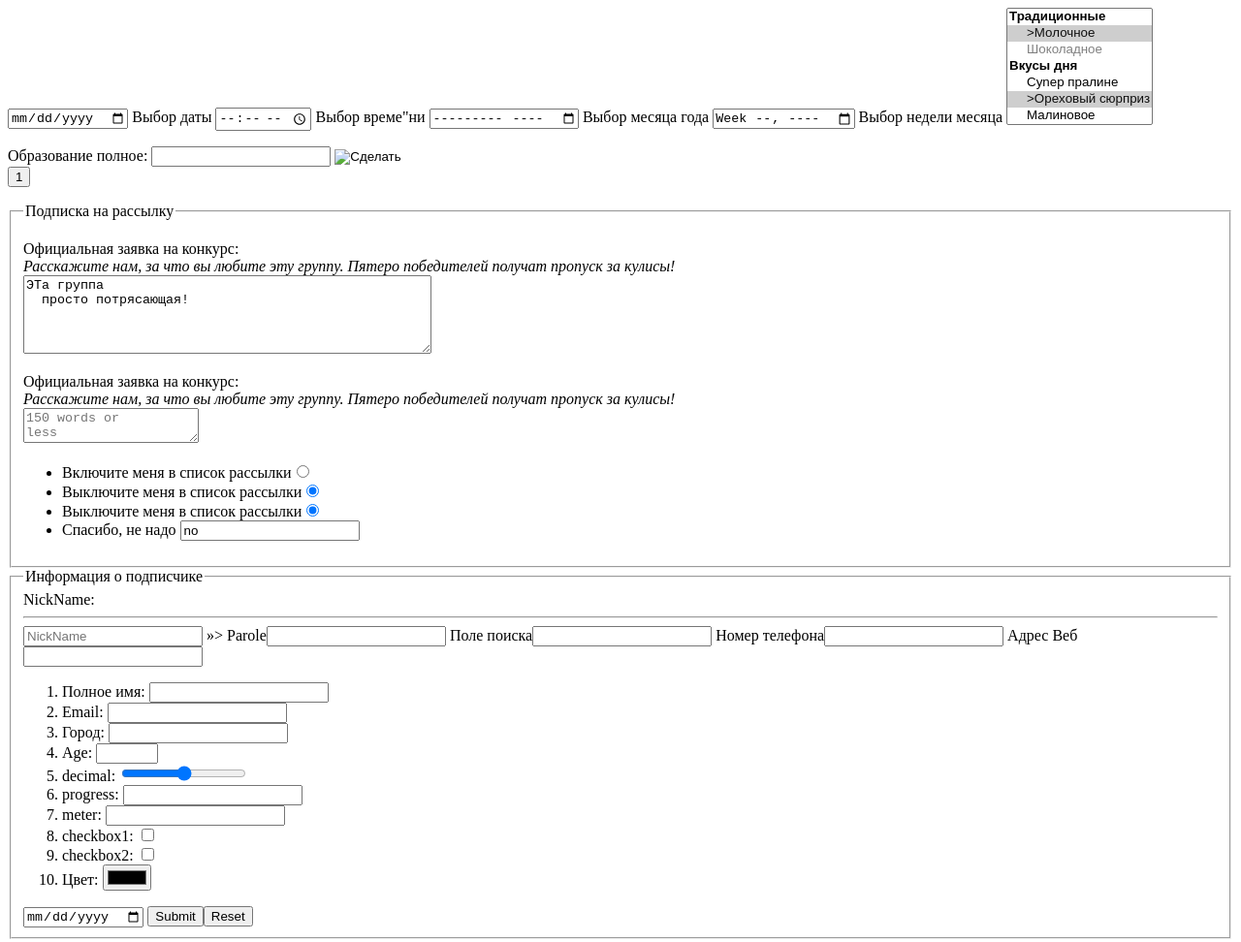
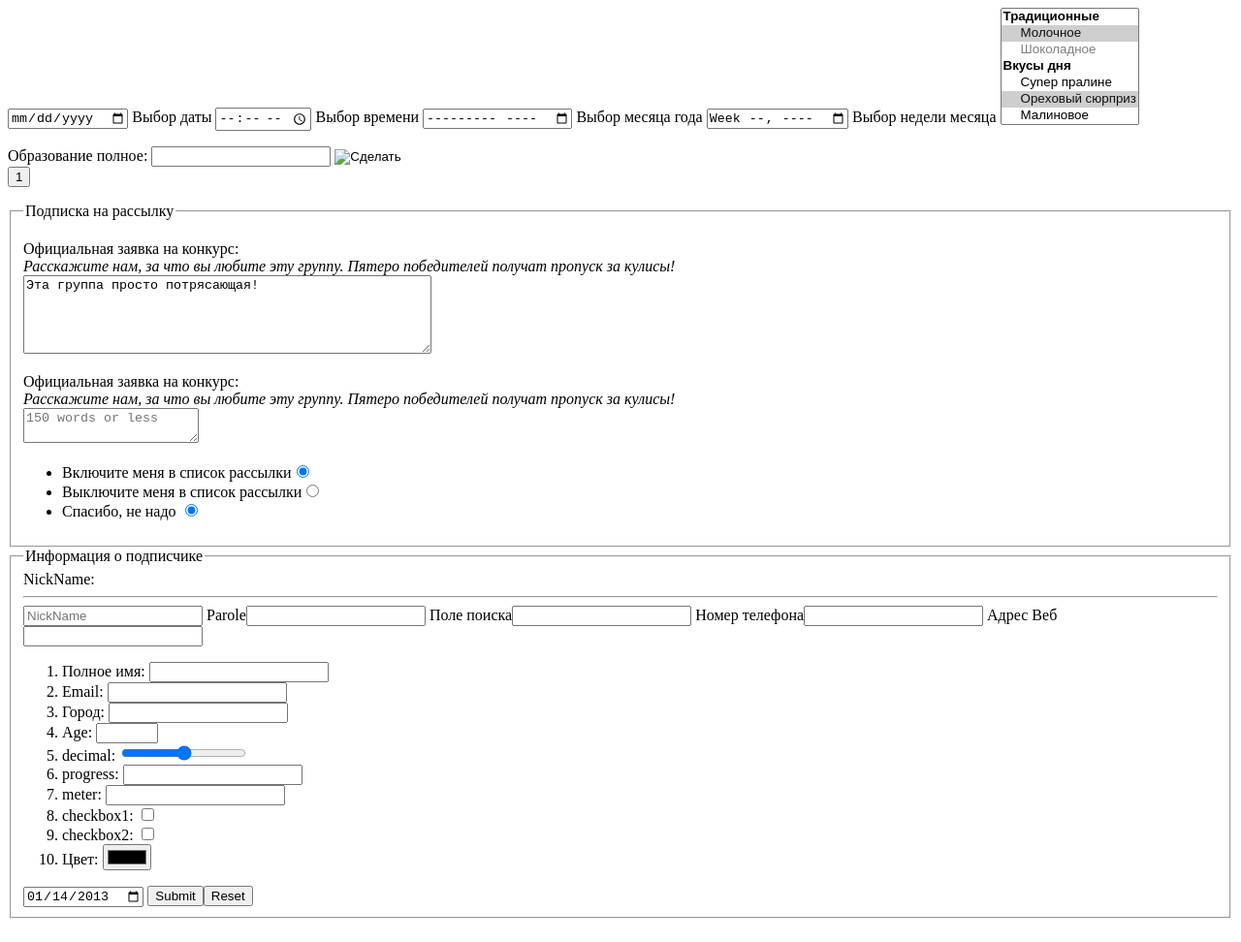
Before and after one commit to Jeftick/diplom, a plain HTML site: page index.html in a window 1280 px wide. Shown: the whole page at 97% size. Drawn offline with Linux system fonts and the light colour scheme.

Commit message:
Update index.html

```diff
--- a/index.html
+++ b/index.html
@@ -1,93 +1,68 @@
 <!DOCTYPE html>
-<html><body>
-<input type="date" tabindex="1">
-Выбор даты
-<input type="time" tabindex="3">
-Выбор време"ни
-<input type="month" tabindex="2">
-Выбор месяца года
-<input type="week" tabindex="4">
-Выбор недели месяца
-
-
+<html>
+<body>
+<input type="date" tabindex="1"> Выбор даты
+<input type="time" tabindex="3"> Выбор времени
+<input type="month" tabindex="2"> Выбор месяца года
+<input type="week" tabindex="4"> Выбор недели месяца
 <select name="icecream" size="7" multiple>
 <optgroup label="Традиционные">
-<option selected="selected">>Молочное</option>
+<option selected="selected">Молочное</option>
 <option disabled>Шоколадное</option>
 </optgroup>
 <optgroup label="Вкусы дня">
 <option>Cynep пpaлинe</option>
-<option selected="selected">>Opexoвый сюрприз</option>
+<option selected="selected">Opexoвый сюрприз</option>
 <option>Малиновое</option>
 </optgroup>
 </select>
-
-<p>Образование полное: <input type="text"
-list="edulevel" name="education">
-<datalist id = "edulevel" >
+<p>Образование полное: <input type="text" list="edulevel" name="education">
+<datalist id="edulevel">
 <option value="Среднее">
 <option value="Средне специальное">
-<option value="Bысшее">
+<option value="Высшее">
 </datalist>
-
-  <input type="image" value="Сделать" src=""> <br>
+<input type="image" value="Сделать" src="">
+<br>
 <input type="button" value="1" name="butt">
-
 <fieldset>
-
-
 <p>
 <label>Официальная заявка на конкурс:<br>
 <em>Расскажите нам, за что вы любите эту группу. Пятеро победителей получат пропуск за кулисы!</em><br>
-<textarea name="contest_entry" rows="5" cols="50">ЭTa группа
-  просто потрясающая! </textarea></label></p>
+<textarea name="contest_entry" rows="5" cols="50">Эта группа просто потрясающая!</textarea></label></p>
 <p><label>Официальная заявка на конкурс:<br>
 <em>Расскажите нам, за что вы любите эту группу. Пятеро победителей получат пропуск за кулисы!</em><br></label>
-<textarea name="contest_entry" placeholder="150 words or
-less">
-</textarea>
-  </p>
-
-
-<Legend>Подписка на рассылку</Legend>
+<textarea name="contest_entry" placeholder="150 words or less"></textarea></p>
+<legend>Подписка на рассылку</legend>
 <ul>
-
-<li><label>Включите меня в список paccылки<input type="radio" name="list" value="yes" checked="checked"></label></li>
-<li><label>Выключите меня в список paccылки<input type="radio" name="list" value="yes" checked="checked"></label></li>
-<li><label>Выключите меня в список paccылки<input type="radio" name="list1" value="yes" checked="checked"></label></li>
-
-  <li><label>Спасибо, не надо <input type="radion name="list”
-value="no"> </label></li>
+<li><label>Включите меня в список рассылки<input type="radio" name="list" value="yes" checked="checked"></label></li>
+<li><label>Выключите меня в список рассылки<input type="radio" name="list" value="no"></label></li>
+<li><label>Спасибо, не надо <input type="radio" name="list1" value="yes" checked="checked"></label></li>
 </ul>
 </fieldset>
-
 <fieldset>
 <legend>Информация о подписчике</legend>
-
 <label for="fio">NickName:</label>
 <hr>
-  <input type="text" name="fio" id="fio" placeholder="NickName" required accesskey="n"> »> <label>Parole<input type="password" name="pswd" maxlength="8" id="formpswd"/></label>
-
+<input type="text" name="fio" id="fio" placeholder="NickName" required accesskey="n">
+<label>Parole<input type="password" name="pswd" maxlength="8" id="formpswd"></label>
 <label>Поле поиска<input type="search"></label>
 <label>Номер телефона<input type="tel"></label>
 <label>Адрес Веб<input type="url"></label>
-
-
 <ol>
 <li><label>Полное имя: <input type="text" name="name" maxlength="5"></label></li>
-  <li><label for="email">Email:</label>
-    <input type="text" name="email" id="email" readonly></li>
+<li><label for="email">Email:</label> <input type="text" name="email" id="email" readonly></li>
 <li><label>Город: <input type="text" name="statenx"></label></li>
-
 <li><label>Age: <input type="number" name="cnumx" min="1" max="100"></label></li>
 <li><label>decimal: <input type="range" name="decimalx" min="1" max="100" step="10"></label></li>
 <li><label>progress: <input type="progress" name="progressx"></label></li>
 <li><label>meter: <input type="meter" name="meterx"></label></li>
 <li><label>checkbox1: <input type="checkbox" name="checkboxx"></label></li>
 <li><label>checkbox2: <input type="checkbox" name="checkboxx"></label></li>
-  <li><label>Цвет: <input type="color" name="colorx"</label></li>
+<li><label>Цвет: <input type="color" name="colorx"></label></li>
 </ol>
-  <input type="date" namе="имя" valuе="2013-01-14">
+<input type="date" name="имя" value="2013-01-14">
 <input type="submit"><input type="reset">
-  </fieldset></р>
-  </body></html>
+</fieldset>
+</body>
+</html>
```
Lines whose indentation alone changed are shown as unchanged.
